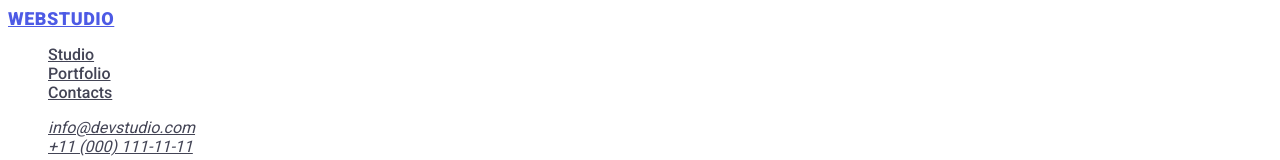
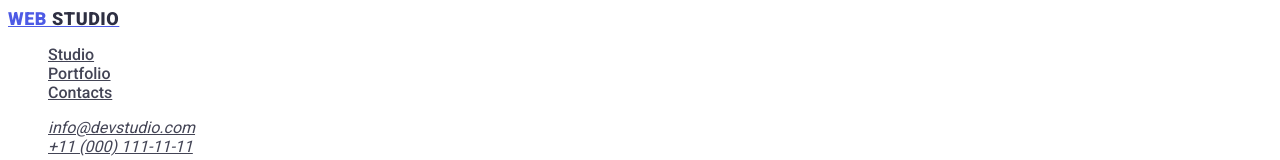
Before and after one commit to SnihurIlona/goit-markup-hw-02, a plain HTML site: page index.html in a window 1280 px wide. Shown: the top 160 px of the page. Drawn offline with Linux system fonts and the light colour scheme.

Commit message:
Add second color for logo

```diff
--- a/css/styles.css
+++ b/css/styles.css
@@ -19,6 +19,12 @@ body {
         font-size: 18px;
         line-height: 1,17;
         color: #4D5AE5;
+}
+
+.second-color {
+    letter-spacing: 0.03em;
+        text-transform: uppercase;
+    color: #2E2F42;
 }
 
 /* List */
--- a/index.html
+++ b/index.html
@@ -16,7 +16,9 @@
   <body>
     <header>
       <nav>
-        <a class="header-logo" href="./index.html">WebStudio</a>
+        <a class="header-logo" href="./index.html"
+          >Web <span class="second-color">Studio</span></a
+        >
         <ul class="header-site list">
           <li><a class="link" href="">Studio</a></li>
           <li><a class="link" href="./portfolio.html">Portfolio</a></li>
```
Also changed, not shown: portfolio.html (+3 -1 lines).
